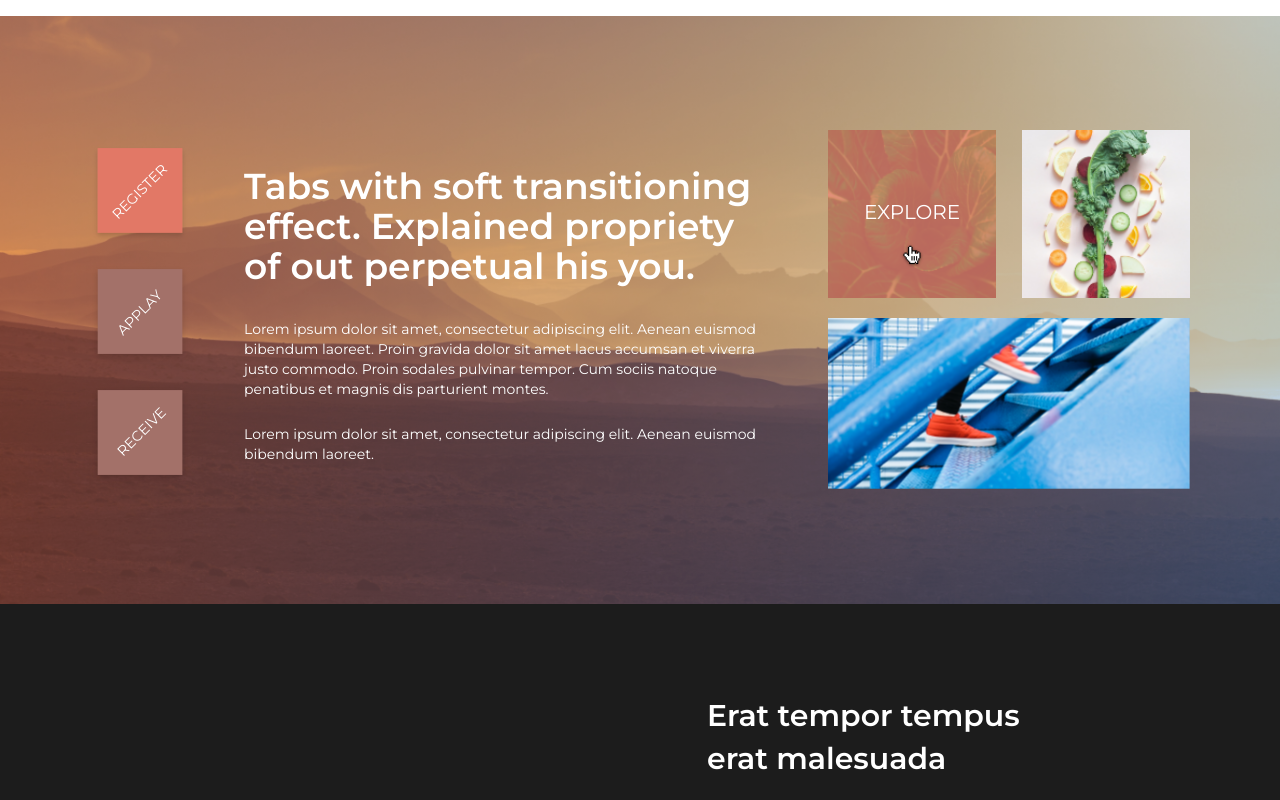
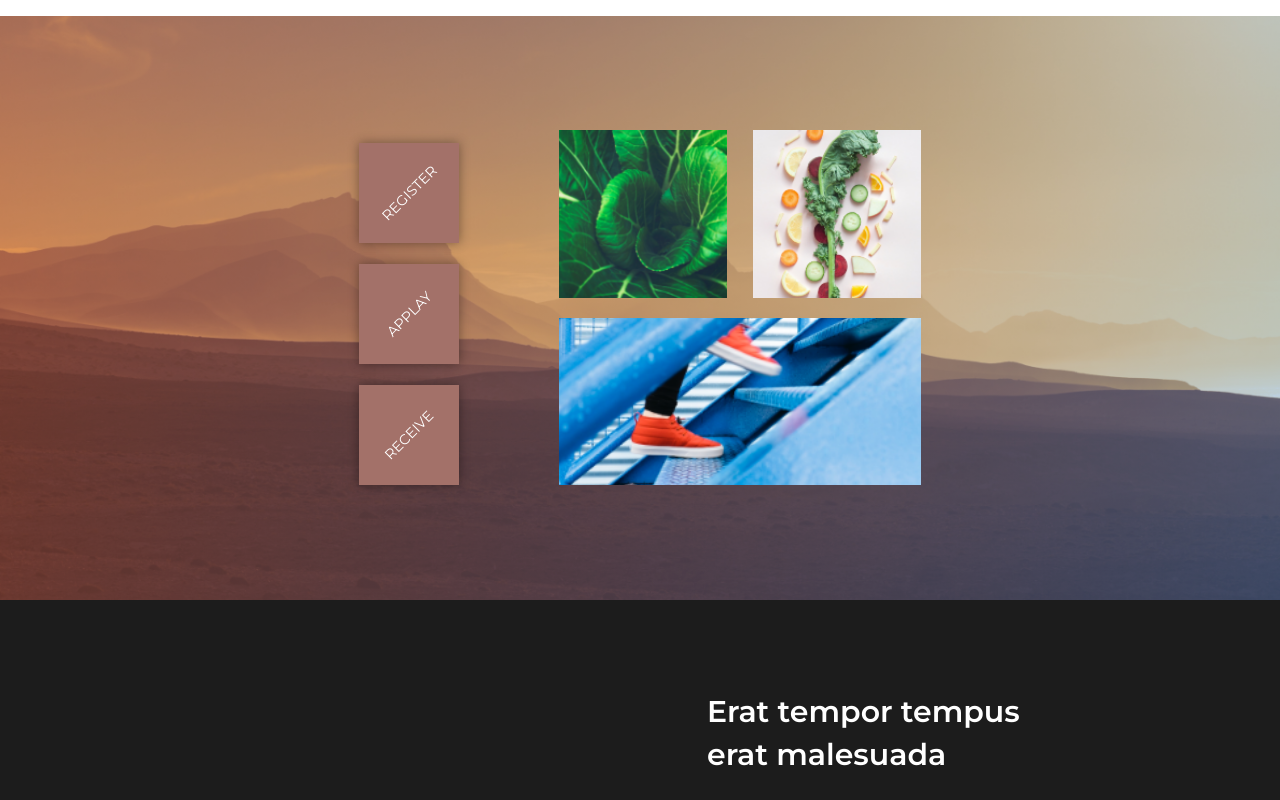
Before and after one commit to MildaPau/JS-tarpinis-atsiskaitymas, a website: page index.html in a window 1280 px wide. Shown: the part 814-1614 px from the top of the page. Drawn offline with Linux system fonts and the light colour scheme.

Commit message:
main section tabs

```diff
--- a/index.html
+++ b/index.html
@@ -104,24 +104,55 @@
 
     <main>
       <div class="container">
+
             <article class="squares">
-          <div>
-            <img src="app/img/tab_1_button_u83_selected.svg" alt="square-1">
-            <p class="register">REGISTER</p>
+              <div class="tab">
+                <div class="square-img">
+                  <p id="click" onclick="changeContent(0, 'pirmas')">REGISTER</p>
                 </div>
-          <div>
-            <img src="app/img/tab_2_button_u85_mouseover.png" alt="square-2">
-            <p>APPLAY</p>
               </div>
-          <div>
-            <img src="app/img/tab_2_button_u85_mouseover.png" alt="square-3">
-            <p>RECEIVE</p>
+
+              <div class="tab">
+                <div class="square-img">
+                  <p id="click" onclick="changeContent(1, 'antras')">APPLAY</p>
+                </div>
+              </div>
+
+              <div class="tab">
+                <div class="square-img">
+                  <p id="click" onclick="changeContent(2, 'trecias')">RECEIVE</p>
+                </div>
               </div>
             </article>
 
-        <article class="text">
-          <h2>Tabs with soft transitioning effect. Explained propriety of out perpetual his you.</h2>
-          <p>Lorem ipsum dolor sit amet, consectetur adipiscing elit. Aenean euismod bibendum laoreet. Proin gravida dolor sit amet
+            <article id="pirmas" class="tab-text articles">
+                <h2>1-Tabs with soft transitioning effect. Explained propriety of out perpetual his you.</h2>
+                <p>Lorem ipsum dolor sit amet, consectetur adipiscing elit. Aenean euismod bibendum laoreet. Proin gravida dolor sit
+                  amet
+                  lacus accumsan et viverra justo commodo. Proin sodales pulvinar tempor. Cum sociis natoque penatibus et magnis dis
+                  parturient montes.
+                </p>
+                <p>Lorem ipsum dolor sit amet, consectetur adipiscing elit. Aenean euismod bibendum laoreet.
+                </p>
+
+            </article>
+
+            <article id="antras" class="tab-text articles">
+                <h2>2-Tabs with soft transitioning effect. Explained propriety of out perpetual his you.</h2>
+                <p>Lorem ipsum dolor sit amet, consectetur adipiscing elit. Aenean euismod bibendum laoreet. Proin gravida dolor sit
+                  amet
+                  lacus accumsan et viverra justo commodo. Proin sodales pulvinar tempor. Cum sociis natoque penatibus et magnis dis
+                  parturient montes.
+                </p>
+                <p>Lorem ipsum dolor sit amet, consectetur adipiscing elit. Aenean euismod bibendum laoreet.
+                </p>
+
+            </article>
+
+            <article id="trecias" class="tab-text articles">
+              <h2>3-Tabs with soft transitioning effect. Explained propriety of out perpetual his you.</h2>
+              <p>Lorem ipsum dolor sit amet, consectetur adipiscing elit. Aenean euismod bibendum laoreet. Proin gravida dolor sit
+                amet
                 lacus accumsan et viverra justo commodo. Proin sodales pulvinar tempor. Cum sociis natoque penatibus et magnis dis
                 parturient montes.
               </p>
@@ -131,12 +162,7 @@
             </article>
 
         <article class="gellary">
-          <div class="overlay">
-            <p>EXPLORE
-              <img src="app/img/description-cursor-icon-with-shadow-32.png" alt="cursor">
-            </p>
-          </div>
-
+          <div class="img-1"></div>
           <div class="img-2"></div>
           <div class="img-3"></div>
         </article>
--- a/script.js
+++ b/script.js
@@ -1 +1,45 @@
 "use strict";
+
+// tabs
+
+
+function changeContent(index, id){
+    document.querySelector(".gellary").style.paddingLeft = "0";
+    var articles = document.querySelectorAll('.articles');
+
+    var tabs = document.querySelectorAll('.square-img');
+    var element = document.getElementById(id);
+
+    for (let i = 0; i < articles.length; i++){
+        articles[i].style.display = "none";
+        tabs[i].style.backgroundColor = "#A37169";
+    }
+
+    element.style.display = "block";
+    element.style.opacity = "1";
+    tabs[index].style.backgroundColor = "#E27866";
+
+
+}
+
+    // var article = document.getElementById('#pirmas');
+    // var sections = document.querySelectorAll("section");
+    // var buttons = document.querySelectorAll("button");
+
+
+    // for (let i = 0; i < articles.length; i++){
+    //     articles[i].classList.remove("display");
+    //     // pClick[i].classList.remove("active");
+    // }
+
+
+    // var element = document.getElementById(id);
+    // element.classList.add("display");
+    // buttons[index].classList.add("active");
+
+    // setTimeout(function(){
+    //     sections[index].style.opacity = 0.5;
+    // }, 100);
+    // setTimeout(function(){
+    //     sections[index].style.opacity = 1;
+    // }, 200);
--- a/scss/main.scss
+++ b/scss/main.scss
@@ -18,6 +18,7 @@ main{
     }
     .container{
         display: flex;
+        justify-content: center;
         @include container-width;
 
         .squares{
@@ -29,27 +30,31 @@ main{
             grid-row-gap: 21px;
 
             div{
-                img{
+                .square-img{
                     width: 100px;
                     height: 100px;
+                    background-color: #A37169;
+                    @include display-flex-center;
+                    box-shadow: 0px 0px 10px $grey-lighter;
+                    transition: 0.5s;
+                    &:hover{
+                    background-color: $light-red;
                     }
                     p{
                     font-size: 14px;
                     transform: matrix(0.71, -0.71, 0.71, 0.71, 0, 0);
-                    position: relative;
-                    top: -80px;
-                    left: 15px;
-
-                }
-                .register{
-                        top: -75px;
-                        left: 10px;
+                    cursor: pointer;
                     }
                 }
             }
-        .text{
+        }
+                .tab-text{
+                    display: none;
+                    opacity: 0;
+                    // animation: Animation 1s;
                     z-index: 1;
                     margin: 150px 70px 0 54px;
+                    transition: opacity 1s;
                     h2{
                         font-size: 36px;
                         line-height: 40px;
@@ -61,6 +66,7 @@ main{
                         margin-bottom: 25px;
                     }
                 }
+
         .gellary{
             z-index: 1;
             margin-top: 114px;
@@ -69,48 +75,31 @@ main{
             grid-template-rows: 168px;
             grid-column-gap: 26px;
             grid-row-gap: 20px;
+            padding-left: 100px;
 
-            .overlay{
-                display: grid;
-                justify-content: center;
-                align-items: center;
+            .img-1{
                     background: url(../img/photo-1493409137604-0901c55e4456.png);
                     background-size: 200px;
                     background-position: center;
                     position: relative;
-                &::before{
-                    content: '';
-                    position: absolute;
-                    top: 0;
-                    left: 0;
-                    width: 100%;
-                    height: 168px;
-                    background: $light-red;
-                    opacity: 0.8;
-                    z-index: 2;
+                    transition: 1s;
+                    @include overlay-explore;
             }
-                p{
-                    z-index: 2;
-                    font-size: 20px;
-                    line-height: 24px;
-                    margin-top: 40px;
-                    img{
-                        display: block;
-                        margin: 0 auto;
-                        margin-top: 18px;
-                    }
-                }
-            }
-
             .img-2{
                     background: url(../img/photo-1543364195-bfe6e4932397.png);
                     background-size: 200px;
                     background-position: center;
+                    position: relative;
+                    @include overlay-explore;
             }
             .img-3{
                     background: url(../img/photo-1448387473223-5c37445527e7.png);
+                    background-size: 500px;
                     background-position: center;
+                    background-repeat: no-repeat;
                     grid-column: 1/3;
+                    position: relative;
+                    @include overlay-explore;
             }
 
         }
--- a/scss/mixin.scss
+++ b/scss/mixin.scss
@@ -63,3 +63,27 @@
     position: relative;
     top: 4px;
 }
+
+@mixin overlay-explore {
+    &:hover::before{
+            content: '';
+            position: absolute;
+            top: 0;
+            left: 0;
+            width: 100%;
+            height: 100%;
+            background: $light-red;
+            opacity: 0.8;
+            z-index: 2;
+        }
+        &:hover::after{
+            content: 'Explore';
+            position: absolute;
+            display: grid;
+            justify-content: center;
+            align-items: center;
+            width: 100%;
+            height: 100%;
+            z-index: 2;
+    }
+}
```
Also changed, not shown: app/css/style.css. Lines whose indentation alone changed are shown as unchanged.
